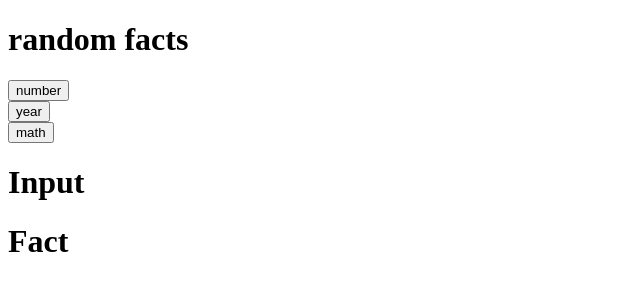
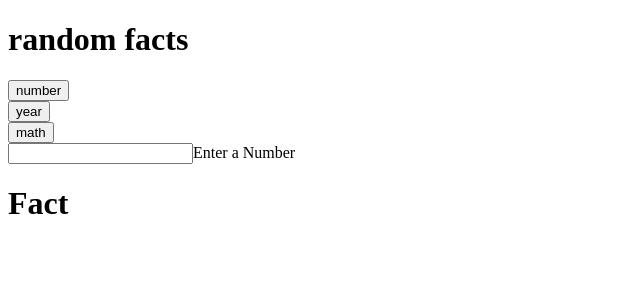
Before and after one commit to M-Hafez22/facts_about_numbers, a React (Create React App) app: page / in a window 1280 px wide. Shown: the top 300 px of the page, without its empty margins (0-640 px from the left). Built offline with nearby package versions, Linux system fonts and the light colour scheme.

Commit message:
Get number from user

```diff
--- a/src/factsAboutNumbers/Input.js
+++ b/src/factsAboutNumbers/Input.js
@@ -1,9 +1,28 @@
-import React from 'react'
+import React, {useContext} from 'react'
+import {NumberContext} from "./NumberContext";
+
 
 export default function Input() {
+
+    const [number, setNumber] = useContext(NumberContext);
+
+    const changeNumber = (event) => {
+        setNumber(event.target.value);
+        console.log(event.target.value)
+    }
+
+
     return (
         <div>
-            <h1>Input</h1>
+            <input
+                type="number"
+                value={number}
+                onChange={changeNumber}
+                autoComplete="off" required/>
+
+            <label  className="label-number">
+                <span className="content">Enter a Number</span>
+            </label>
         </div>
     )
 }
--- a/src/factsAboutNumbers/Main.js
+++ b/src/factsAboutNumbers/Main.js
@@ -3,15 +3,18 @@ import Type from './Type'
 import Input from './Input'
 import Facts from './Facts'
 import {TypeProvider} from "./TypeContext";
+import {NumberProvider} from "./NumberContext";
 
 
 export default function Main() {
     return (
         <main>
             <TypeProvider>
+            <NumberProvider>
                 <Type />
                 <Input />
                 <Facts />
+            </NumberProvider>
             </TypeProvider>
         </main>
     )
--- /dev/null
+++ b/src/factsAboutNumbers/NumberContext.js
@@ -0,0 +1,14 @@
+import React, {useState, createContext}from "react";
+
+
+export const NumberContext = createContext();
+
+export function NumberProvider(props) {
+    const [number, setNumber] = useState("");
+
+    return(
+    <NumberContext.Provider value={[number, setNumber]}>
+        {props.children}
+    </NumberContext.Provider>
+    )
+}
```
